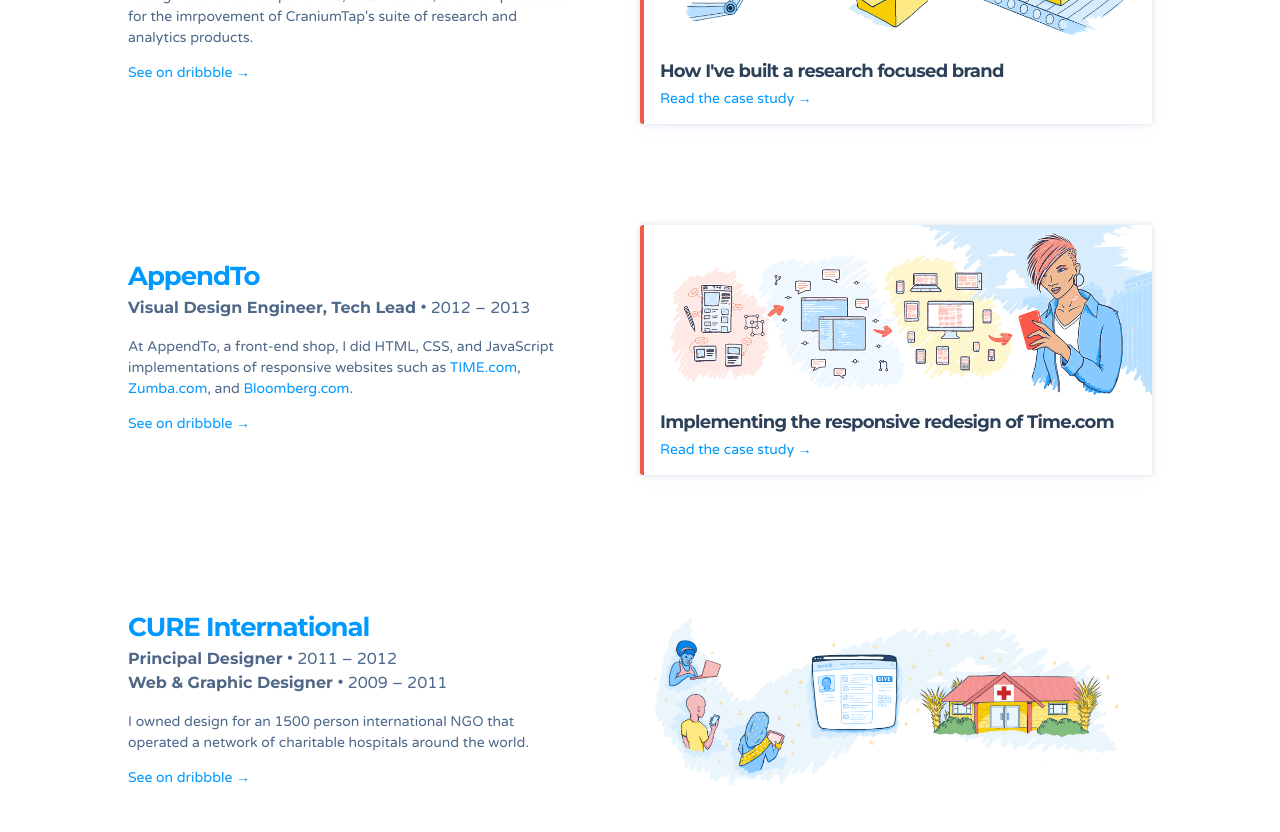
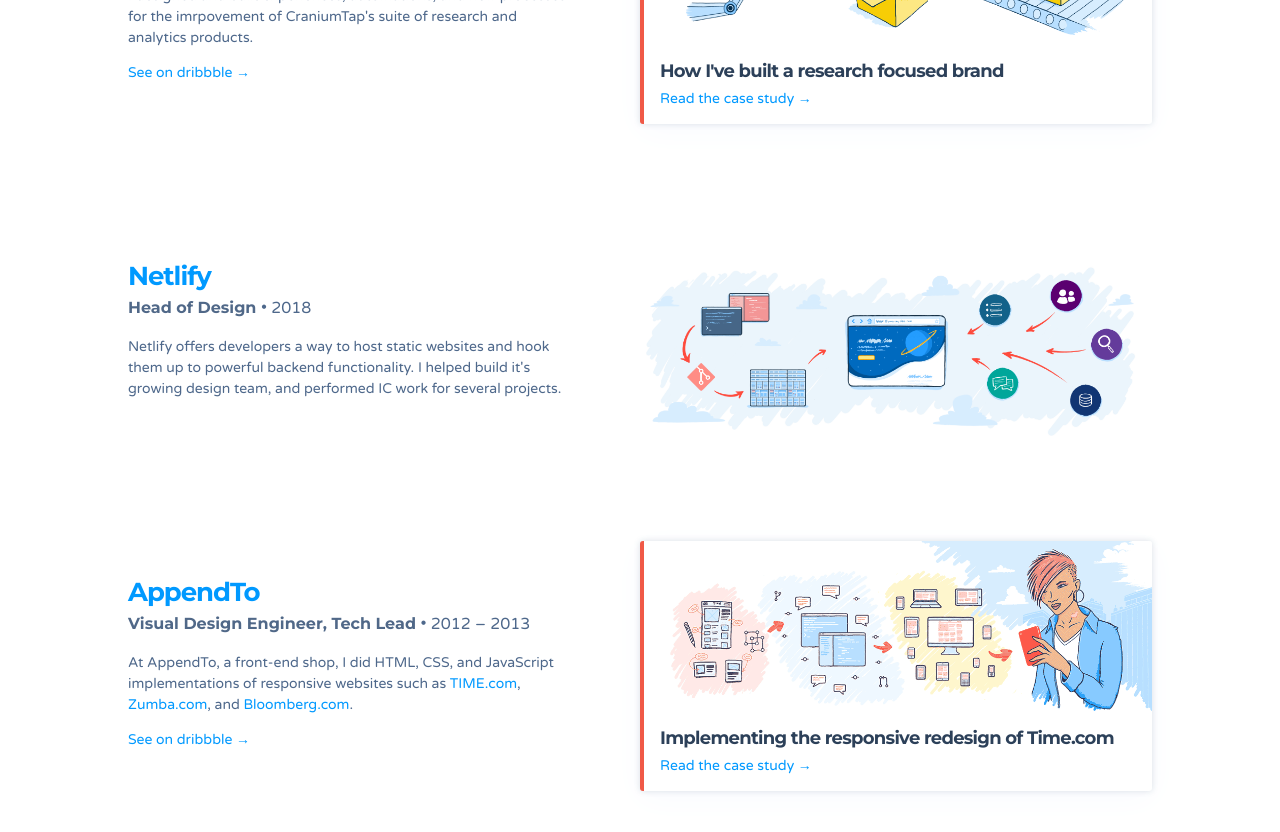
Before and after one commit to zenifold/max_page, a Jekyll site: the page built from index.html, in a window 1280 px wide and 900 px high, scrolled down 2934 px. Shown: the top 832 px of the window. Built offline with Jekyll 4.4.1, drawn with Linux system fonts in a browser that asks for light colours; some web fonts are replaced.

Commit message:
moving it around

```diff
--- a/_data/employers.yaml
+++ b/_data/employers.yaml
@@ -43,6 +43,16 @@
       summary: Iterating on a software development workflow for 20M users by removing friction and barriers.
       url: https://medium.com/@jglovier/improving-code-review-on-github-ca550ceac5b8
       image: /img/case-studies/craniumtap-retooling-and-shipping.png
+
+- name: Netlify
+  url: https://netlify.com
+  role: Head of Design
+  timeframe: 2018
+  summary: |
+    Netlify offers developers a way to host static websites and hook them up to powerful backend functionality. I helped build it's growing design team, and performed IC work for several projects.
+  has_case_studies: false
+  image: /img/case-studies/case-study-netlify.png
+  image_alt: Product illustration for Netlify's core product concept
 
 - name: AppendTo
   url: https://appendto.com/
```
